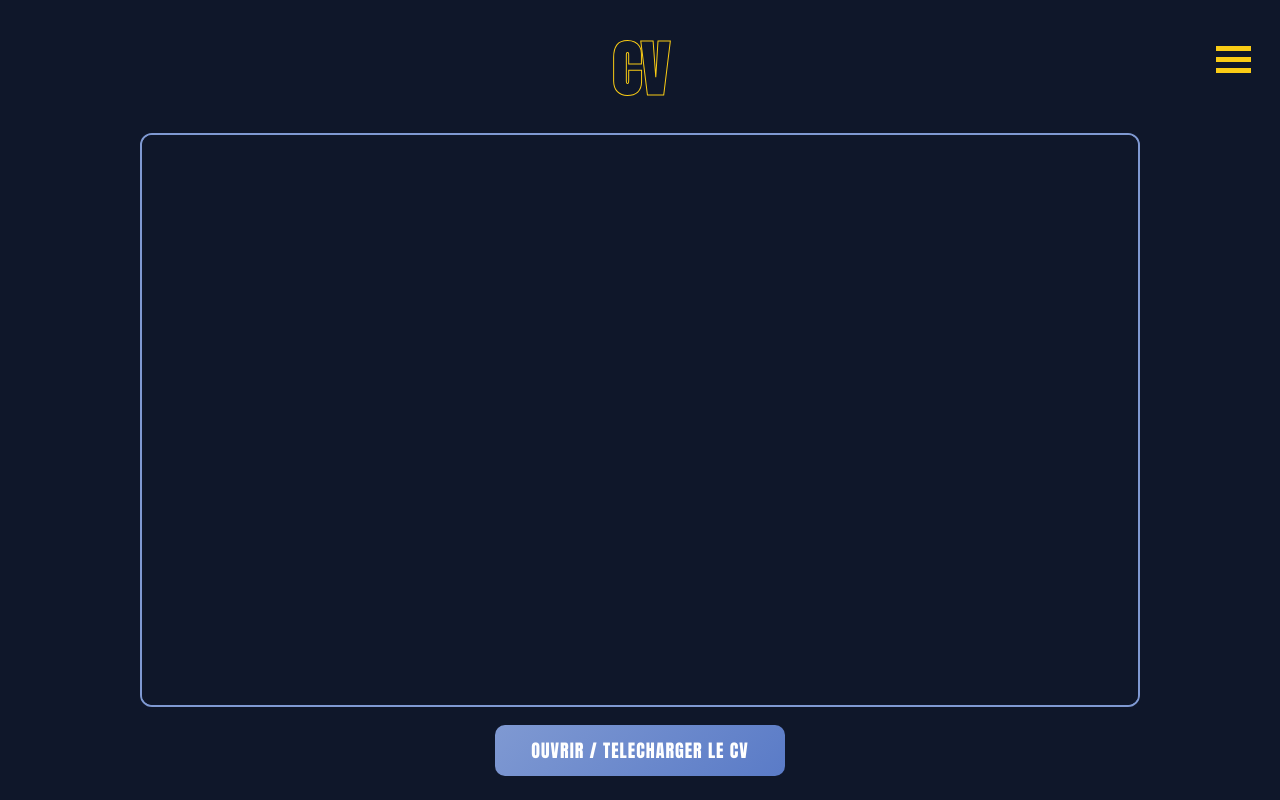
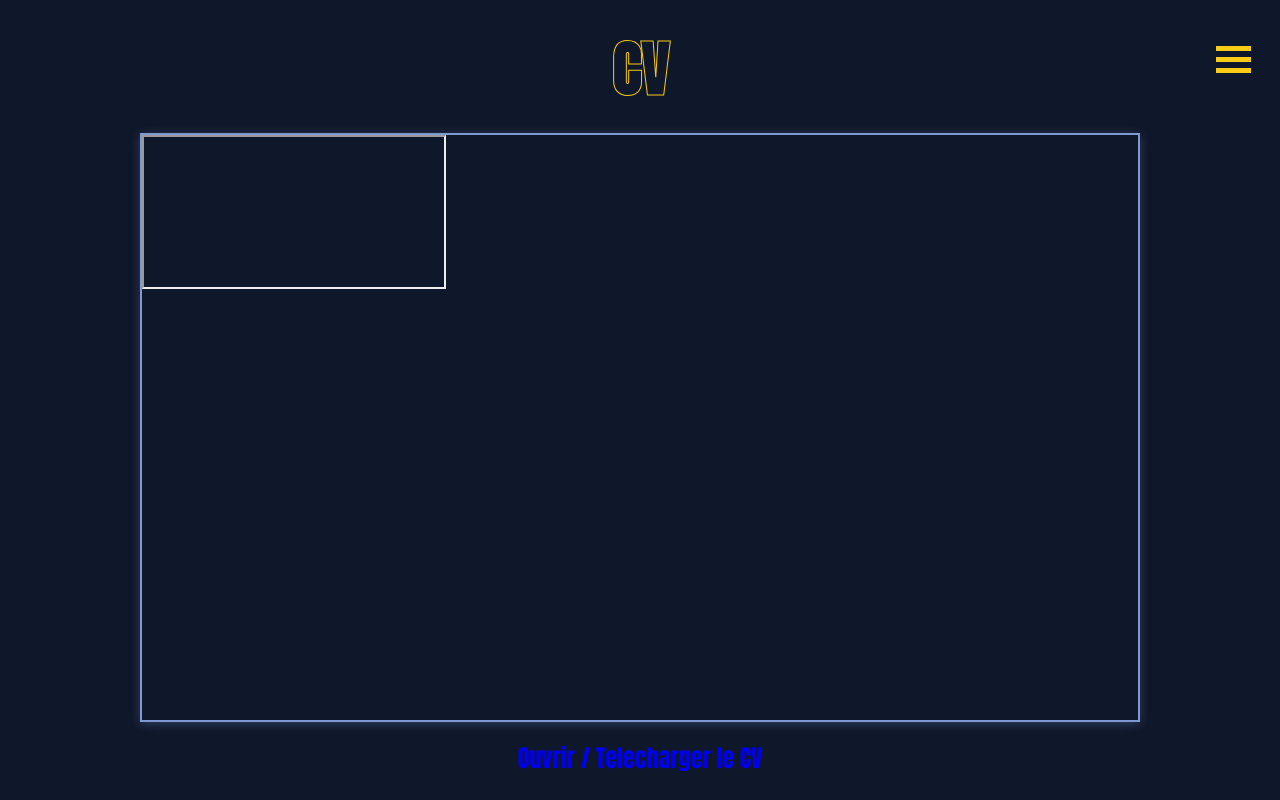
Before and after one commit to QuentinDM/Portfolio-Quentin, a React (Create React App) app: page /cv in a window 1280 px wide. Built offline with nearby package versions, Linux system fonts and the light colour scheme; a web font is replaced by a local one.

Commit message:
CSS button code removed from skills cards

```diff
--- a/src/styles/cvPage.css
+++ b/src/styles/cvPage.css
@@ -19,44 +19,5 @@
   width: 1000px;
   height: 900px;
   border: 2px solid #7f99d2;
-  border-radius: 12px;
-  overflow: hidden;
-  background: #0b1224;
-}
-
-.cv-viewer {
-  width: 100%;
-  height: 100%;
-  border: 0;
-}
-
-.cv-download {
-  background: linear-gradient(135deg, #7f99d2 0%, #5a7bc7 100%);
-  color: #ffffff;
-  font-size: 18px;
-  padding: 12px 36px;
-  border: none;
-  border-radius: 10px;
-  cursor: pointer;
-  transition: all 0.3s ease;
-  text-transform: uppercase;
-  display: flex;
-  align-items: center;
-  justify-content: center;
-  letter-spacing: 1px;
-}
-
-.cv-download:hover {
-  background: linear-gradient(135deg, #facc15 0%, #e6b800 100%);
-  color: #0f172a;
-  box-shadow: 0 6px 20px rgba(250, 204, 21, 0.4);
-}
-
-.cv-download:hover::before {
-  left: 100%;
-}
-
-.cv-download:active {
-  scale: calc(0.99);
   box-shadow: 0 2px 10px rgba(127, 153, 210, 0.3);
 }
```
